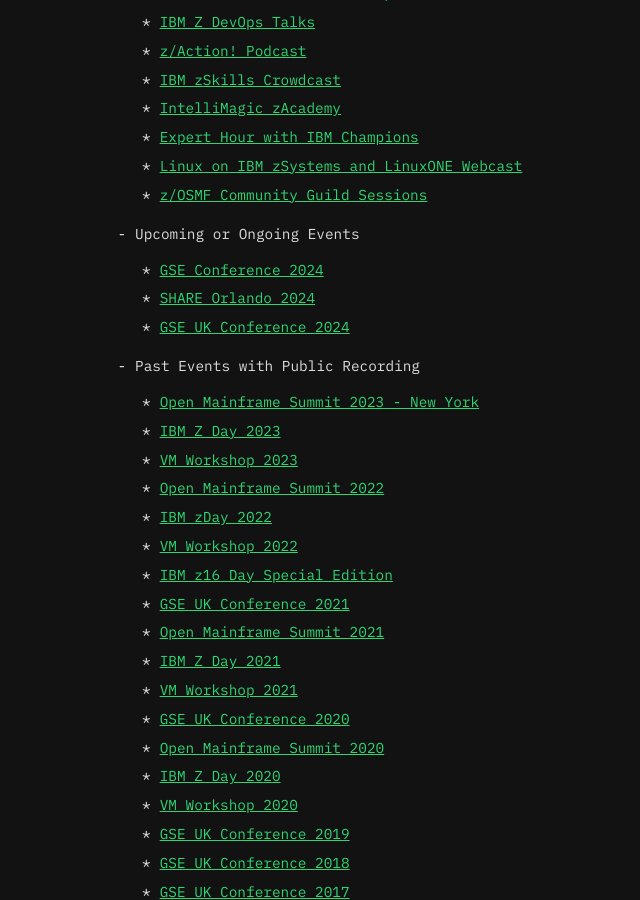
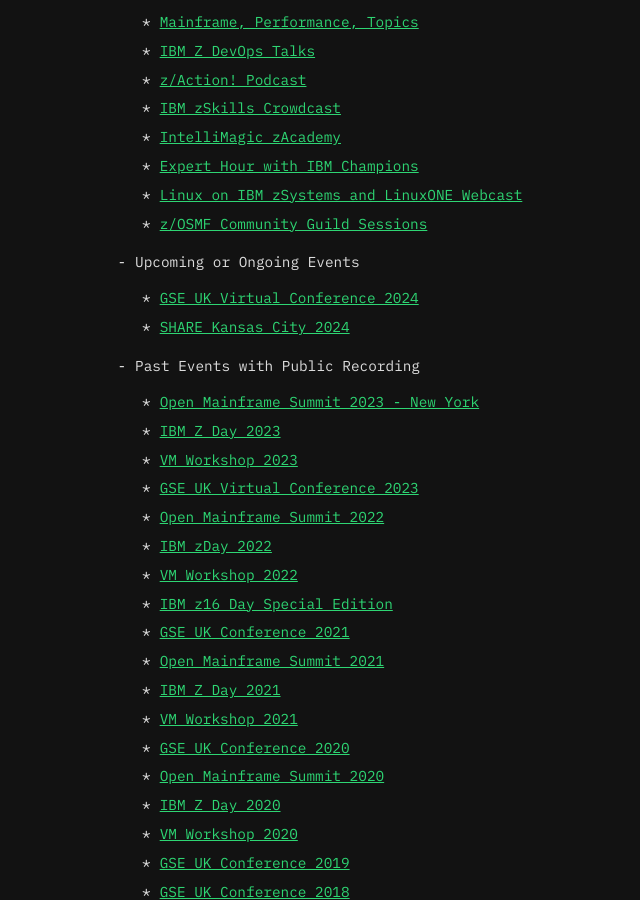
Before and after one commit to tanto259/securitypuppy, a Jekyll site: the page built from pages/links.md, in a window 1280 px wide and 900 px high, scrolled down 2560 px. Shown: the whole window, without its empty margins (187-827 px from the left). Built offline with Jekyll 4.4.1, drawn with Linux system fonts in a browser that asks for light colours; some of the changed text lies outside the part shown.

Commit message:
Update links

```diff
--- a/pages/links.md
+++ b/pages/links.md
@@ -91,13 +92,13 @@
   * [Linux on IBM zSystems and LinuxONE Webcast](https://www.ibm.com/support/pages/node/6351445){:target="_blank"}{:rel="noopener noreferrer"}
   * [z/OSMF Community Guild Sessions](https://community.ibm.com/community/user/ibmz-and-linuxone/blogs/rolando-perez/2021/11/03/zosmf-guild){:rel="noopener noreferrer"}
 - Upcoming or Ongoing Events
-  * [GSE Conference 2024](https://www.mainframemodernization.tech/en/){:target="_blank"}{:rel="noopener noreferrer"}
-  * [SHARE Orlando 2024](https://www.share.org/Events/SHARE-Orlando-2024){:target="_blank"}{:rel="noopener noreferrer"}
-  * [GSE UK Conference 2024](https://conferences.gse.org.uk/2024V){:target="_blank"}{:rel="noopener noreferrer"}
+  * [GSE UK Virtual Conference 2024](https://conferences.gse.org.uk/2024V){:target="_blank"}{:rel="noopener noreferrer"}
+  * [SHARE Kansas City 2024](https://www.share.org/Events/SHARE-Kansas-City-2024/){:target="_blank"}{:rel="noopener noreferrer"}
 - Past Events with Public Recording
   * [Open Mainframe Summit 2023 - New York](https://www.youtube.com/playlist?list=PL8REpLGaY9QGjLauNkCvpLR-hsSOeVT8w){:target="_blank"}{:rel="noopener noreferrer"}
   * [IBM Z Day 2023](https://ibmzday.bemyapp.com/2023){:target="_blank"}{:rel="noopener noreferrer"}
   * [VM Workshop 2023](https://www.youtube.com/playlist?list=PL5WWepmN1fC2RBG6f8Cf3JK-wVWC71aC7){:target="_blank"}{:rel="noopener noreferrer"}
+  * [GSE UK Virtual Conference 2023](https://www.youtube.com/@GSEUKRegion/videos){:target="_blank"}{:rel="noopener noreferrer"}
   * [Open Mainframe Summit 2022](https://www.youtube.com/playlist?list=PL8REpLGaY9QHyZhlGOQLx8iT9B1LgVoF0){:target="_blank"}{:rel="noopener noreferrer"}
   * [IBM zDay 2022](https://www.ibm.com/community/z/ibm-zday-2022/){:target="_blank"}{:rel="noopener noreferrer"}
   * [VM Workshop 2022](https://www.youtube.com/playlist?list=PL5WWepmN1fC2CuvO323tldEMwGJtu0gpE){:target="_blank"}{:rel="noopener noreferrer"}
```
Also changed, not shown: other parts of pages/links.md (+3 -2 lines).
